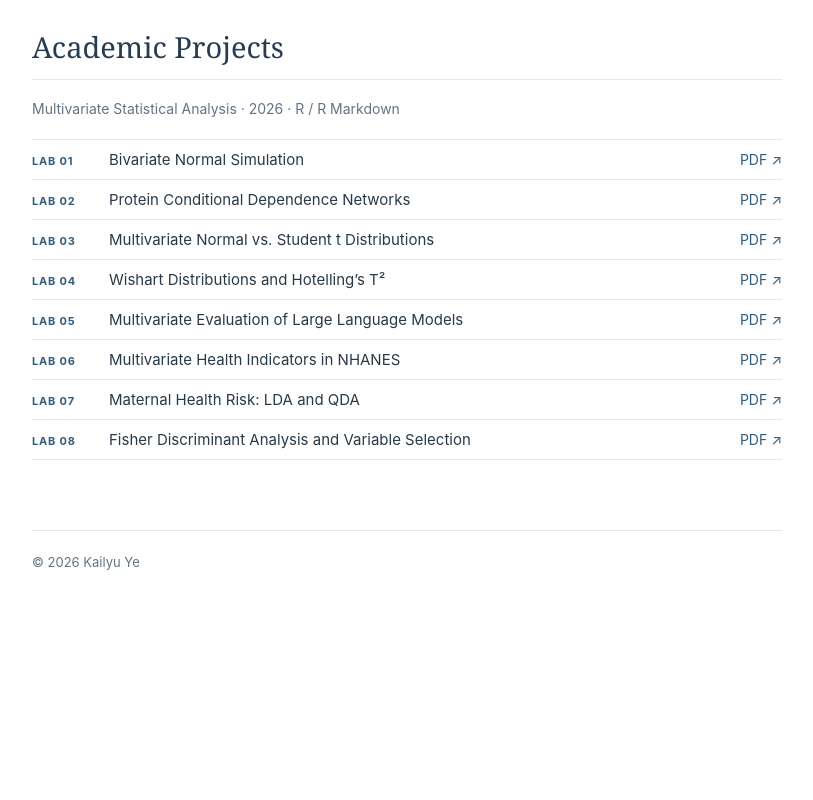
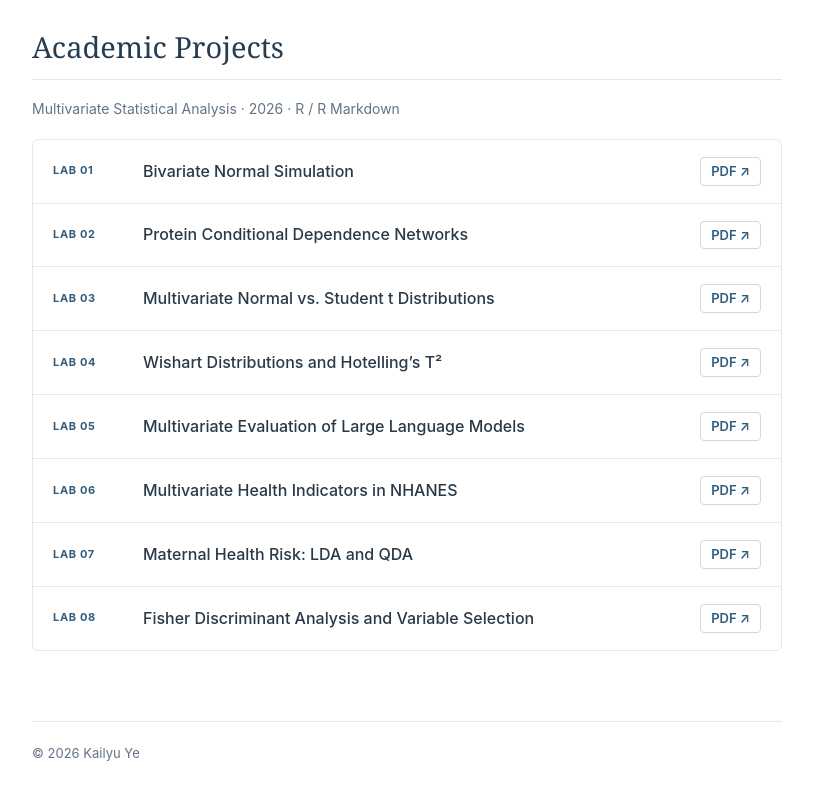
Before and after one commit to yekailv/yekailv.github.io, a plain HTML site: page research/index.html in a window 1280 px wide. Shown: the part 1358-2158 px from the top of the page, without its empty margins (381-1194 px from the left). Before the commit the page ends 2011 px from the top, so only its background shows below. Drawn offline with Linux system fonts and the light colour scheme.

Commit message:
Give academic lab list clearer spacing and PDF buttons

```diff
--- a/styles.css
+++ b/styles.css
@@ -23,7 +23,17 @@ footer{border-top:1px solid var(--line);margin-top:70px;padding-top:20px;color:v
 @media(max-width:760px){.nav{padding:0 20px;min-height:65px}.nav-links{gap:16px}.nav-links a{font-size:14px}.layout{display:block;padding:30px 20px 60px}.profile{display:grid;grid-template-columns:100px 1fr;column-gap:18px;align-items:start;border-bottom:1px solid var(--line);padding-bottom:22px;margin-bottom:34px}.portrait{grid-row:1/5;width:100px;height:100px}.profile h2{margin:0}.role,.affiliation,.location{margin:0}.profile-links,.interests{grid-column:1/-1}.profile-links{margin-top:16px}.interests{margin:16px 0 0}.page-intro h1{font-size:34px}.content-section>h2{font-size:26px}.item-meta{flex-wrap:wrap;gap:3px}.education-row{display:block}.education-row time{display:block;text-align:left;margin-top:5px}.courses{grid-template-columns:1fr}}
 @media(max-width:430px){.wordmark{font-size:18px}.nav-links{gap:11px}.nav-links a{font-size:13px}.layout{padding-left:17px;padding-right:17px}.academic-stats>div{min-width:calc(50% - 7px)}}
 
-.lab-list{list-style:none;margin:0;padding:0;border-top:1px solid var(--line)}.lab-list li{display:grid;grid-template-columns:65px minmax(0,1fr) 52px;gap:12px;align-items:baseline;border-bottom:1px solid var(--line);padding:9px 0;font-size:15px;line-height:1.4}.lab-list .tag{font-size:11px}.lab-list a{text-align:right;white-space:nowrap;font-size:14px}@media(max-width:430px){.lab-list li{grid-template-columns:54px minmax(0,1fr) 43px;gap:7px;font-size:14px}}
+.project-context{display:flex;flex-direction:column;gap:3px;color:var(--muted);font-size:15px;line-height:1.5;margin:-4px 0 22px}
+.lab-list{list-style:none;margin:0;padding:0;border:1px solid var(--line);border-radius:6px;overflow:hidden;background:#fff}
+.lab-list li{list-style:none;display:grid;grid-template-columns:70px minmax(0,1fr) 72px;gap:20px;align-items:center;padding:17px 20px;border-bottom:1px solid var(--line);font-size:16px;line-height:1.45}
+.lab-list li:last-child{border-bottom:0}
+.lab-list li:hover{background:var(--pale)}
+.lab-list .tag{font-size:11px;letter-spacing:.06em;white-space:nowrap}
+.lab-list .lab-title{font-weight:500;color:var(--ink)}
+.lab-list a{justify-self:end;white-space:nowrap;border:1px solid #cbdbe6;border-radius:4px;padding:5px 10px;font-size:13px;font-weight:600;line-height:1.3}
+.lab-list a:hover{background:#eaf2f7;text-decoration:none}
+@media(max-width:600px){.lab-list li{grid-template-columns:1fr auto;gap:4px 12px;padding:14px 15px}.lab-list .tag{grid-column:1/-1}.lab-list .lab-title{grid-column:1}.lab-list a{grid-column:2;grid-row:2}}
+
 
 @media(max-width:500px){.nav{flex-wrap:wrap;gap:0;padding-top:10px;padding-bottom:10px}.nav-links{width:100%;justify-content:space-between;gap:8px}.nav-links a{font-size:13px}}
 
```
